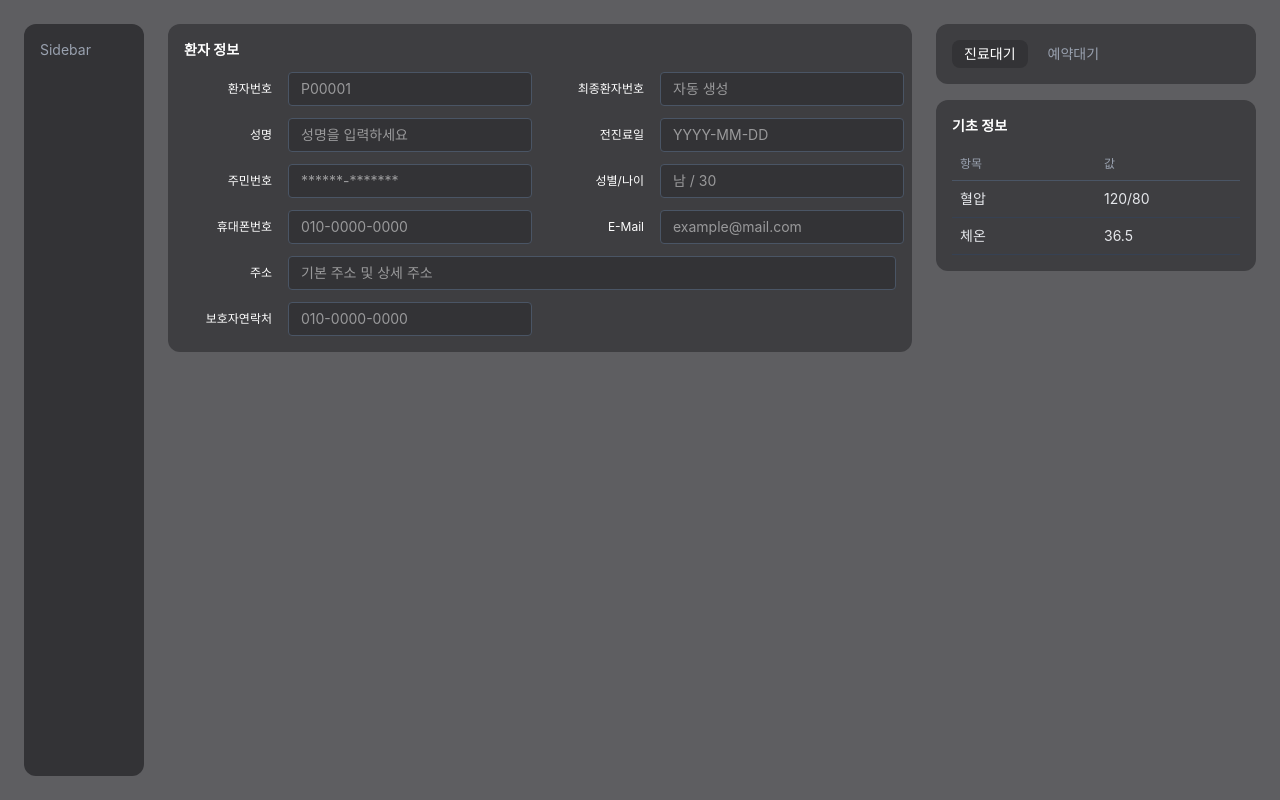
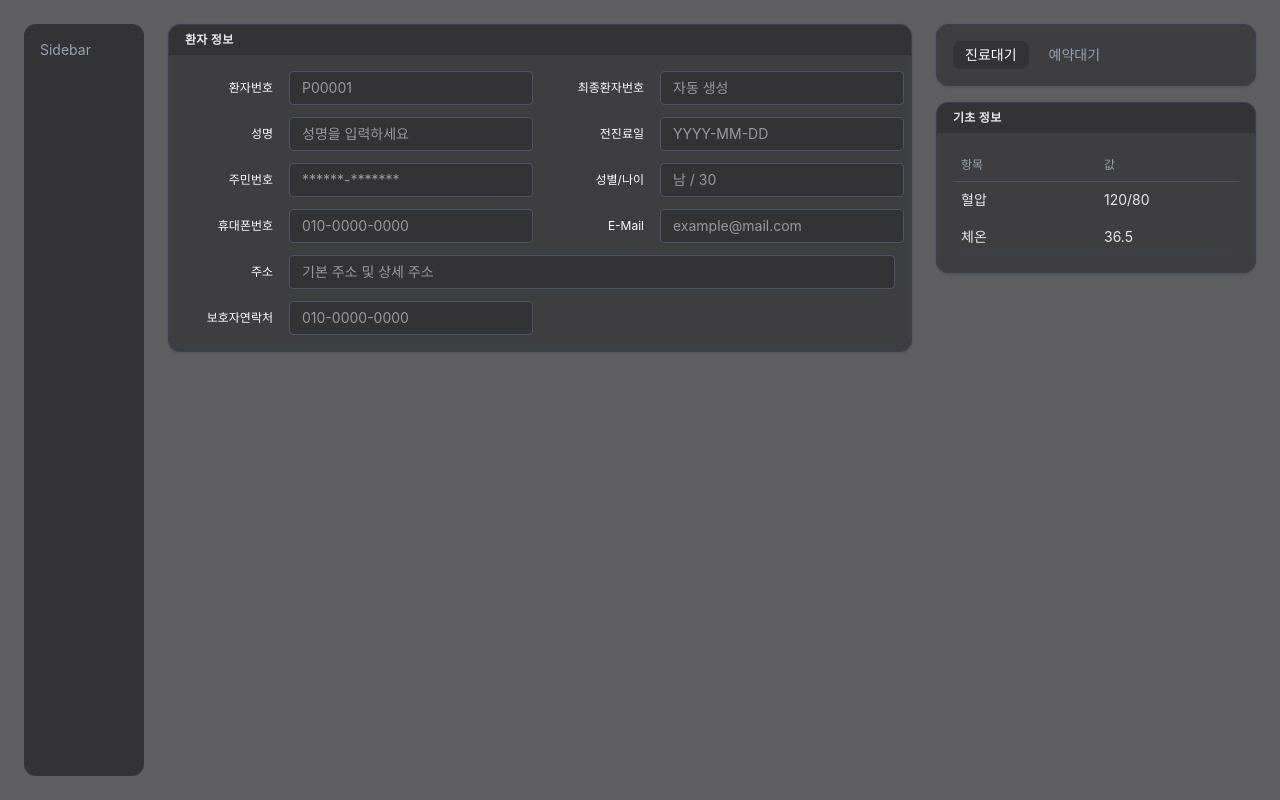
Before and after one commit to CSID-DGU/2026-1-CECD1-5-Artifact-9, a React (Vite) app in the folder frontend/: page / in a window 1280 px wide. Built offline with nearby package versions, Linux system fonts and the light colour scheme.

Commit message:
feat: className을 props으로 받도록 추가

```diff
--- a/frontend/src/components/Card.tsx
+++ b/frontend/src/components/Card.tsx
@@ -1,10 +1,23 @@
 import type { CardProps } from "../types/mainTypes";
 
-export const Card = ({ title, children }: CardProps) => {
+export const Card = ({ title, children, className = "" }: CardProps) => {
   return (
-    <div className="bg-card-bg rounded-xl p-4 flex flex-col gap-3">
-      {title && <div className="text-sm font-semibold text-white">{title}</div>}
-      {children}
+    <div
+      className={`bg-card-bg rounded-xl overflow-hidden flex flex-col shadow-sm border border-gray-700 ${className}`}
+    >
+      {/* 타이틀 */}
+      {title && (
+        <div className="h-[30px] bg-side-bg flex items-center px-4 shrink-0">
+          <h3 className="text-xs font-bold text-gray-200 tracking-wide">
+            {title}
+          </h3>
+        </div>
+      )}
+
+      {/* 콘텐츠 */}
+      <div className="flex-1 p-4 overflow-y-auto">
+        {children}
+      </div>
     </div>
   );
 };
--- a/frontend/src/types/mainTypes.tsx
+++ b/frontend/src/types/mainTypes.tsx
@@ -13,6 +13,7 @@ export type InputProps = {
 export type CardProps = {
   title?: string;
   children: React.ReactNode;
+  className?: string;
 };
 
 export type TabsProps = {
```
